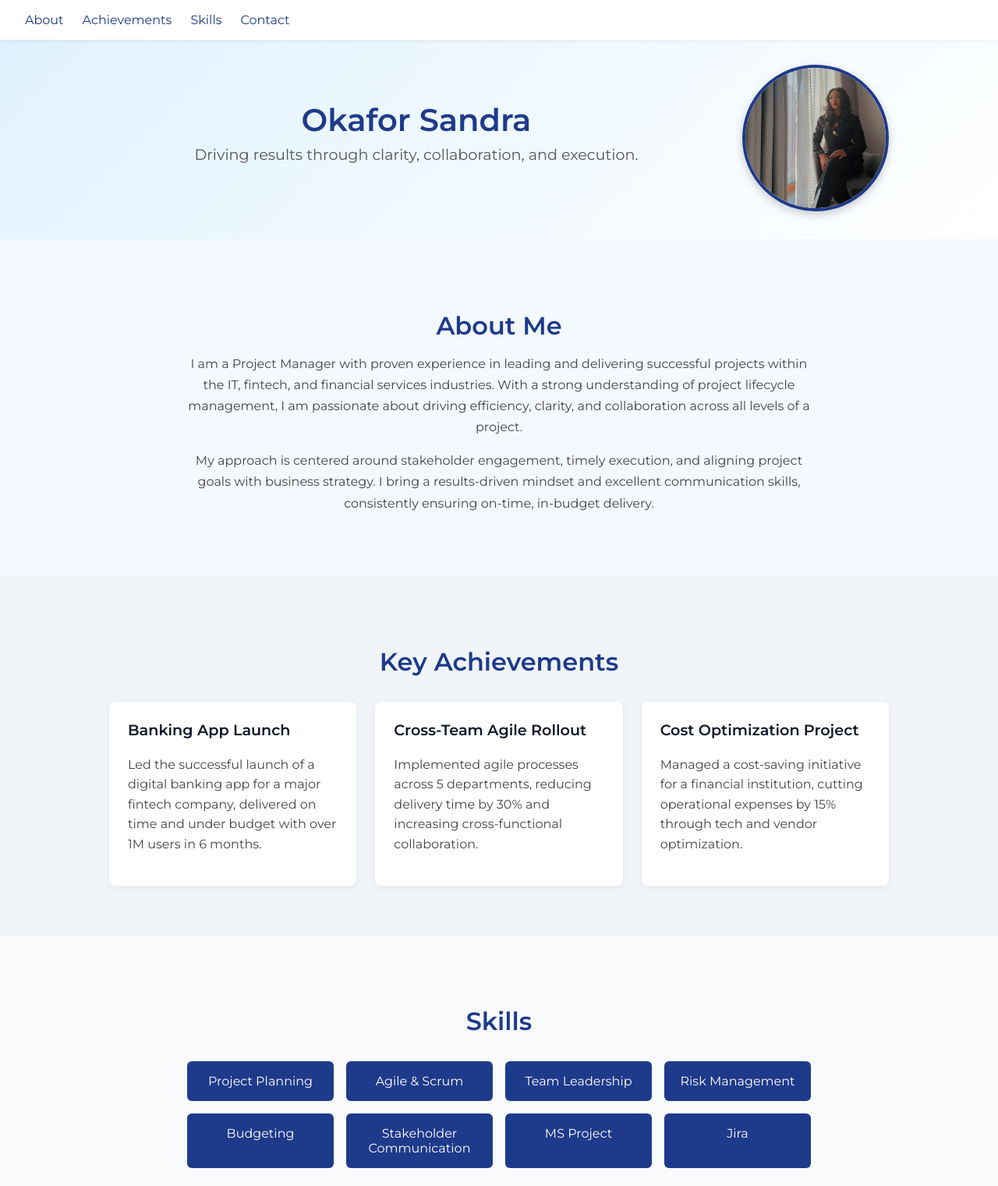
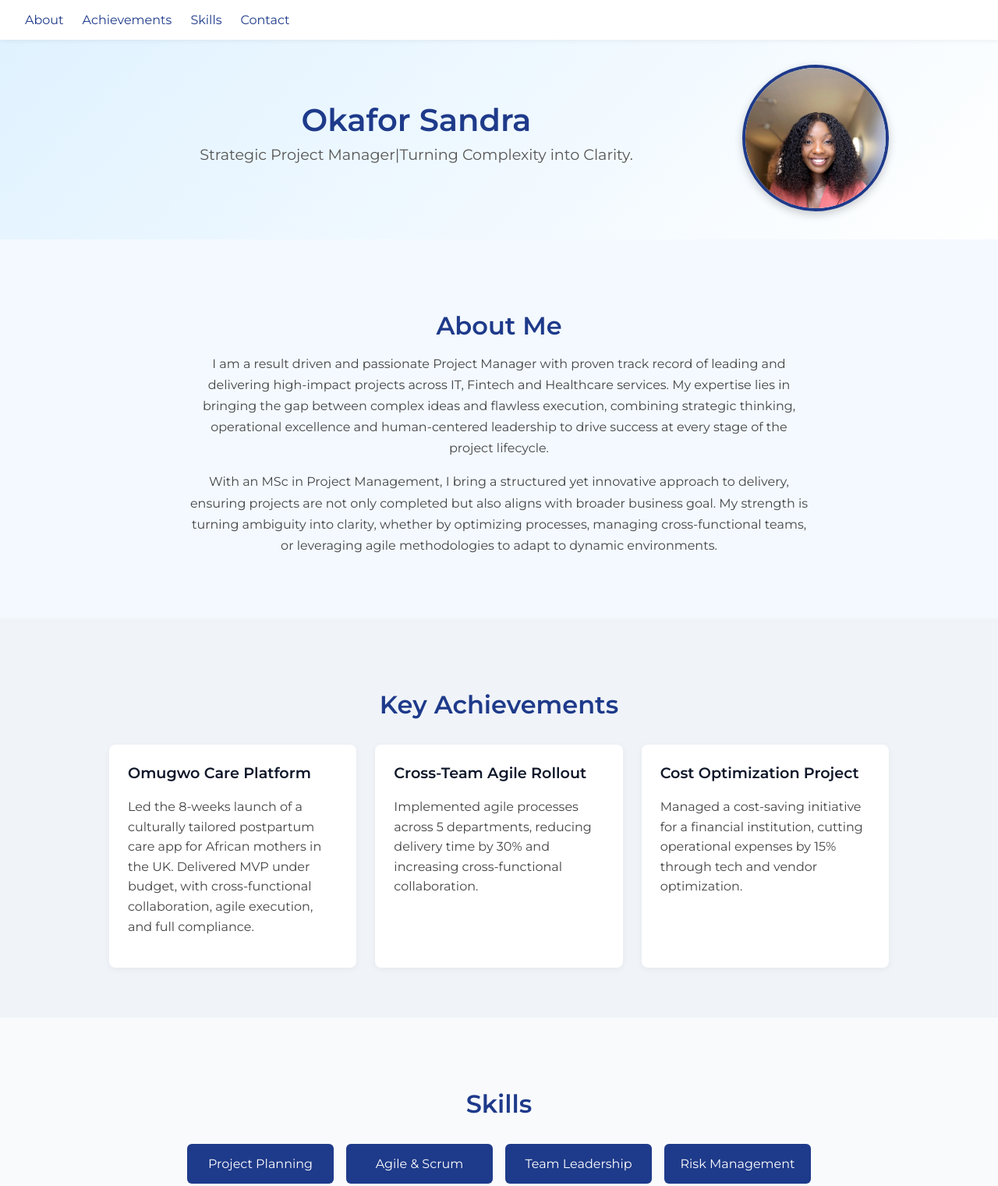
Before and after one commit to Precious-Helen/sandra-portfolio, a website: page index.html in a window 1280 px wide. Shown: the top 1521 px of the page at 78% size. Drawn offline with Linux system fonts and the light colour scheme.

Commit message:
Update portfolio content and layout

```diff
--- a/index.html
+++ b/index.html
@@ -3,17 +3,22 @@
   <head>
     <meta charset="UTF-8" />
     <meta name="viewport" content="width=device-width, initial-scale=1.0" />
-  <meta name="description" content="Portfolio website of Okafor Sandra, a skilled project manager in fintech and IT." />
+    <meta
+      name="description"
+      content="Portfolio website of Okafor Sandra, a skilled project manager in fintech and IT."
+    />
     <meta name="author" content="Okafor Sandra" />
     <title>Okafor Sandra – Project Manager</title>
 
     <!-- Styles & Fonts -->
     <link rel="stylesheet" href="style.css" />
-  <link href="https://fonts.googleapis.com/css2?family=Montserrat:wght@400;600&display=swap" rel="stylesheet">
+    <link
+      href="https://fonts.googleapis.com/css2?family=Montserrat:wght@400;600&display=swap"
+      rel="stylesheet"
+    />
   </head>
 
   <body>
-
     <!-- Navigation Bar -->
     <nav class="navbar">
       <div class="container">
@@ -31,10 +36,15 @@
       <div class="header-content">
         <div class="text">
           <h1>Okafor Sandra</h1>
-        <p class="tagline">Driving results through clarity, collaboration, and execution.</p>
+          <p class="tagline">
+            Strategic Project Manager|Turning Complexity into Clarity.
+          </p>
         </div>
         <div class="photo">
-        <img src="full picture.jpg" alt="Okafor Sandra" />
+          <img
+            src="WhatsApp Image 2025-05-13 at 11.36.31_0dbbe0e4.jpg"
+            alt="Okafor Sandra"
+          />
         </div>
       </div>
     </header>
@@ -44,15 +54,20 @@
       <div class="container">
         <h2>About Me</h2>
         <p>
-        I am a Project Manager with proven experience in leading and delivering successful projects
-        within the IT, fintech, and financial services industries. With a strong understanding of
-        project lifecycle management, I am passionate about driving efficiency, clarity, and
-        collaboration across all levels of a project.
+          I am a result driven and passionate Project Manager with proven track
+          record of leading and delivering high-impact projects across IT,
+          Fintech and Healthcare services. My expertise lies in bringing the gap
+          between complex ideas and flawless execution, combining strategic
+          thinking, operational excellence and human-centered leadership to
+          drive success at every stage of the project lifecycle.
         </p>
         <p>
-        My approach is centered around stakeholder engagement, timely execution, and aligning project
-        goals with business strategy. I bring a results-driven mindset and excellent communication
-        skills, consistently ensuring on-time, in-budget delivery.
+          With an MSc in Project Management, I bring a structured yet innovative
+          approach to delivery, ensuring projects are not only completed but
+          also aligns with broader business goal. My strength is turning
+          ambiguity into clarity, whether by optimizing processes, managing
+          cross-functional teams, or leveraging agile methodologies to adapt to
+          dynamic environments.
         </p>
       </div>
     </section>
@@ -63,16 +78,29 @@
         <h2>Key Achievements</h2>
         <div class="cards">
           <div class="card">
-          <h3>Banking App Launch</h3>
-          <p>Led the successful launch of a digital banking app for a major fintech company, delivered on time and under budget with over 1M users in 6 months.</p>
+            <h3>Omugwo Care Platform</h3>
+            <p>
+              Led the 8-weeks launch of a culturally tailored postpartum care
+              app for African mothers in the UK. Delivered MVP under budget,
+              with cross-functional collaboration, agile execution, and full
+              compliance.
+            </p>
           </div>
           <div class="card">
             <h3>Cross-Team Agile Rollout</h3>
-          <p>Implemented agile processes across 5 departments, reducing delivery time by 30% and increasing cross-functional collaboration.</p>
+            <p>
+              Implemented agile processes across 5 departments, reducing
+              delivery time by 30% and increasing cross-functional
+              collaboration.
+            </p>
           </div>
           <div class="card">
             <h3>Cost Optimization Project</h3>
-          <p>Managed a cost-saving initiative for a financial institution, cutting operational expenses by 15% through tech and vendor optimization.</p>
+            <p>
+              Managed a cost-saving initiative for a financial institution,
+              cutting operational expenses by 15% through tech and vendor
+              optimization.
+            </p>
           </div>
         </div>
       </div>
@@ -87,7 +115,7 @@
           <div class="skill">Agile & Scrum</div>
           <div class="skill">Team Leadership</div>
           <div class="skill">Risk Management</div>
-        <div class="skill">Budgeting</div>
+          <div class="skill">Procurement & Contract Support</div>
           <div class="skill">Stakeholder Communication</div>
           <div class="skill">MS Project</div>
           <div class="skill">Jira</div>
@@ -99,12 +127,23 @@
     <section class="contact fade-in" id="contact">
       <div class="container">
         <h2>Contact Me</h2>
-      <p>If you'd like to collaborate or discuss a project, feel free to reach out.</p>
+        <p>
+          If you'd like to collaborate or discuss a project, feel free to reach
+          out.
+        </p>
         <ul class="contact-list">
-        <li>Email: <a href="mailto:sandra.okafor@example.com">sandra.okafor@example.com</a></li>
-        <li>LinkedIn: <a href="https://www.linkedin.com/in/sandraokafor" target="_blank">linkedin.com/in/sandraokafor</a></li>
+          <li>
+            <a href="mailto:sandra.okafor@example.com">Email</a>
+          </li>
+          <li>
+            <a href="http://linkedin.com/in/sandraokafor-pm" target="_blank"
+              >Linkedin</a
+            >
+          </li>
         </ul>
-      <a class="contact-btn" href="mailto:sandra.okafor@example.com">Let's Work Together</a>
+        <a class="contact-btn" href="mailto:okaforsandra.c@gmail.com"
+          >Let's Work Together</a
+        >
       </div>
     </section>
 
@@ -114,9 +153,7 @@
       </div>
     </footer>
 
-
     <!-- JavaScript -->
     <script src="scripts/app.js"></script>
-
   </body>
 </html>
```
Also changed, not shown: WhatsApp Image 2025-05-13 at 11.36.31_0dbbe0e4.jpg (added). Lines whose indentation alone changed are shown as unchanged.
